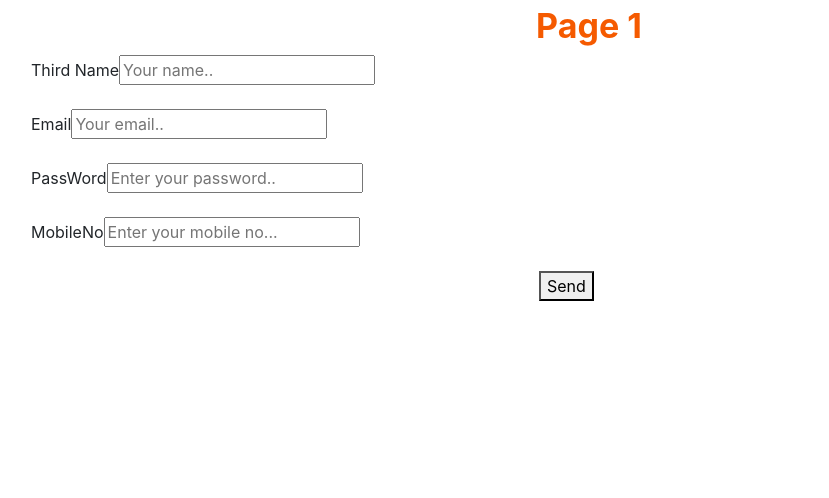
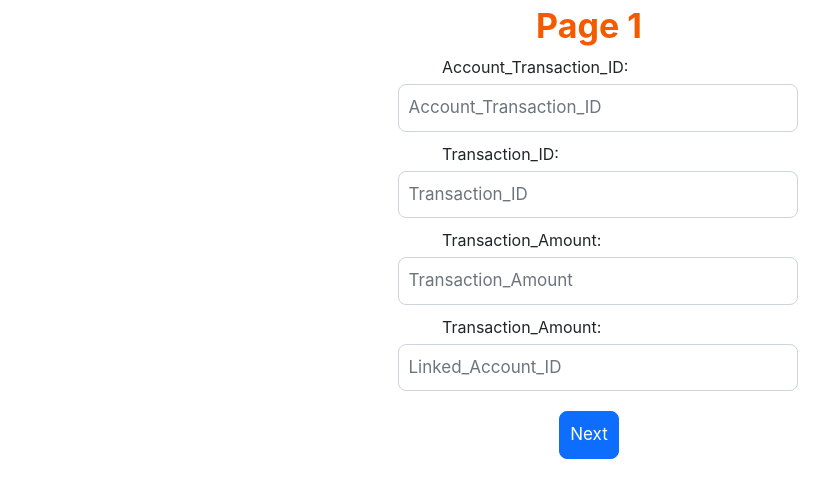
Before and after one commit to 69Moto/frntend, a React (Create React App) app: page / in a window 1280 px wide. Shown: the top 498 px of the page, without its empty margins (51-880 px from the left). Built offline with nearby package versions, Linux system fonts and the light colour scheme.

Commit message:
Changed first page css

```diff
--- a/src/screens/First.js
+++ b/src/screens/First.js
@@ -7,12 +7,14 @@ export default function First({ page, setPage, formData, setFormData }) {
 
     return (
         <>
-            {/* <form
-            className='center'
+            <form
+
             >
+                <div  className='start'>  Account_Transaction_ID:</div>
+
                 <div
                   className='centerr'
-                >Account_Transaction_ID:
+                >
                     <FormInput
 
                         placeholderText={'Account_Transaction_ID'}
@@ -20,8 +22,9 @@ export default function First({ page, setPage, formData, setFormData }) {
                         onChange={(e) => setFormData({ ...formData, AccountTransactionID: e.target.value })}
                     />
                 </div>
+                <div   className='start'>   Transaction_ID:</div>
 
-                <div  className='centerr'>Transaction_ID:
+                <div  className='centerr'>
                     <FormInput
 
                         placeholderText={'Transaction_ID'}
@@ -30,7 +33,8 @@ export default function First({ page, setPage, formData, setFormData }) {
                     />
                 </div>
 
-                <div className='centerr'>Transaction_Amount:
+                <div   className='start'>   Transaction_Amount:</div>
+                <div className='centerr'>
                     <FormInput
 
                         placeholderText={'Transaction_Amount'}
@@ -39,7 +43,9 @@ export default function First({ page, setPage, formData, setFormData }) {
                     />
                 </div>
 
-                <div  className='centerr'>Linked_Account_ID:
+                <div   className='start'>   Transaction_Amount:</div>
+
+                <div  className='centerr'>
                     <FormInput
 
                         placeholderText={'Linked_Account_ID'}
@@ -47,19 +53,19 @@ export default function First({ page, setPage, formData, setFormData }) {
                         onChange={(e) => setFormData({ ...formData, LinkedAccountID: e.target.value })}
                     />
                 </div>
+                <div className='centerr'><FormButton
 
-                <FormButton
-                    style={{ marginLeft: 400 }}
                  className='btn btn-primary nextBtn'
                  buttonText={'Next'}
                  onClick={() => {
                      setFormData({ ...formData, AccountTransactionID: Number(formData.AccountTransactionID), TransactionAmount: Number(formData.TransactionAmount), LinkedAccountID: Number(formData.LinkedAccountID) });
                      setPage(page + 1);
                  }}
-                />
+             /></div>
+
             </form>
- */}
-  <div className="container">
+
+  {/* <div className="container">
 
           <form>
             <label for="fname">Third Name</label>
@@ -105,7 +111,7 @@ export default function First({ page, setPage, formData, setFormData }) {
           </form>
         </div>
 
-
+ */}
 
         </>
     )
--- a/src/screens/Style.css
+++ b/src/screens/Style.css
@@ -23,3 +23,7 @@
     text-align: center;
     justify-content: center;
 }
+
+.start{
+    margin-left: 493px;
+}
```
Lines whose indentation alone changed are shown as unchanged.
